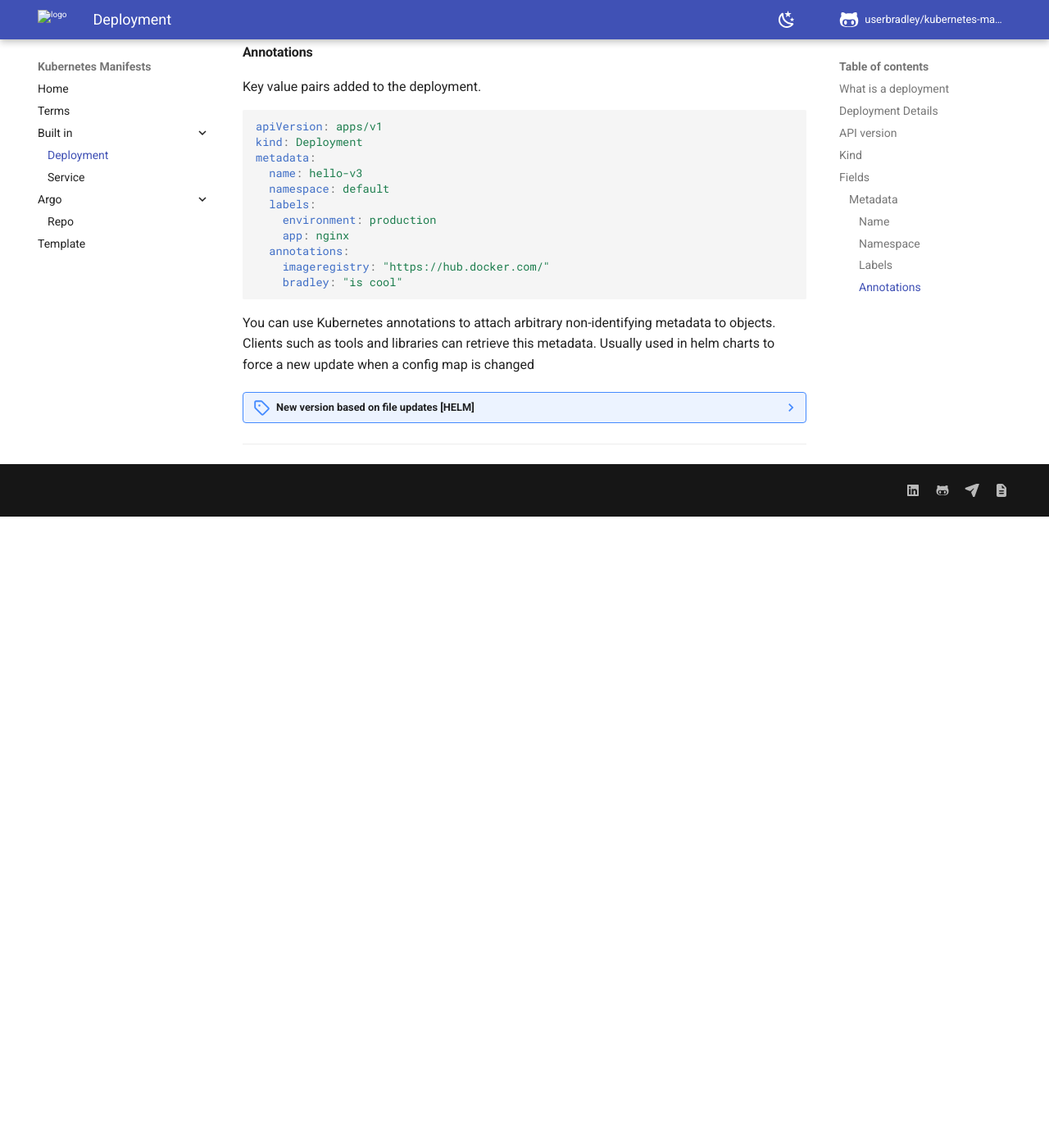
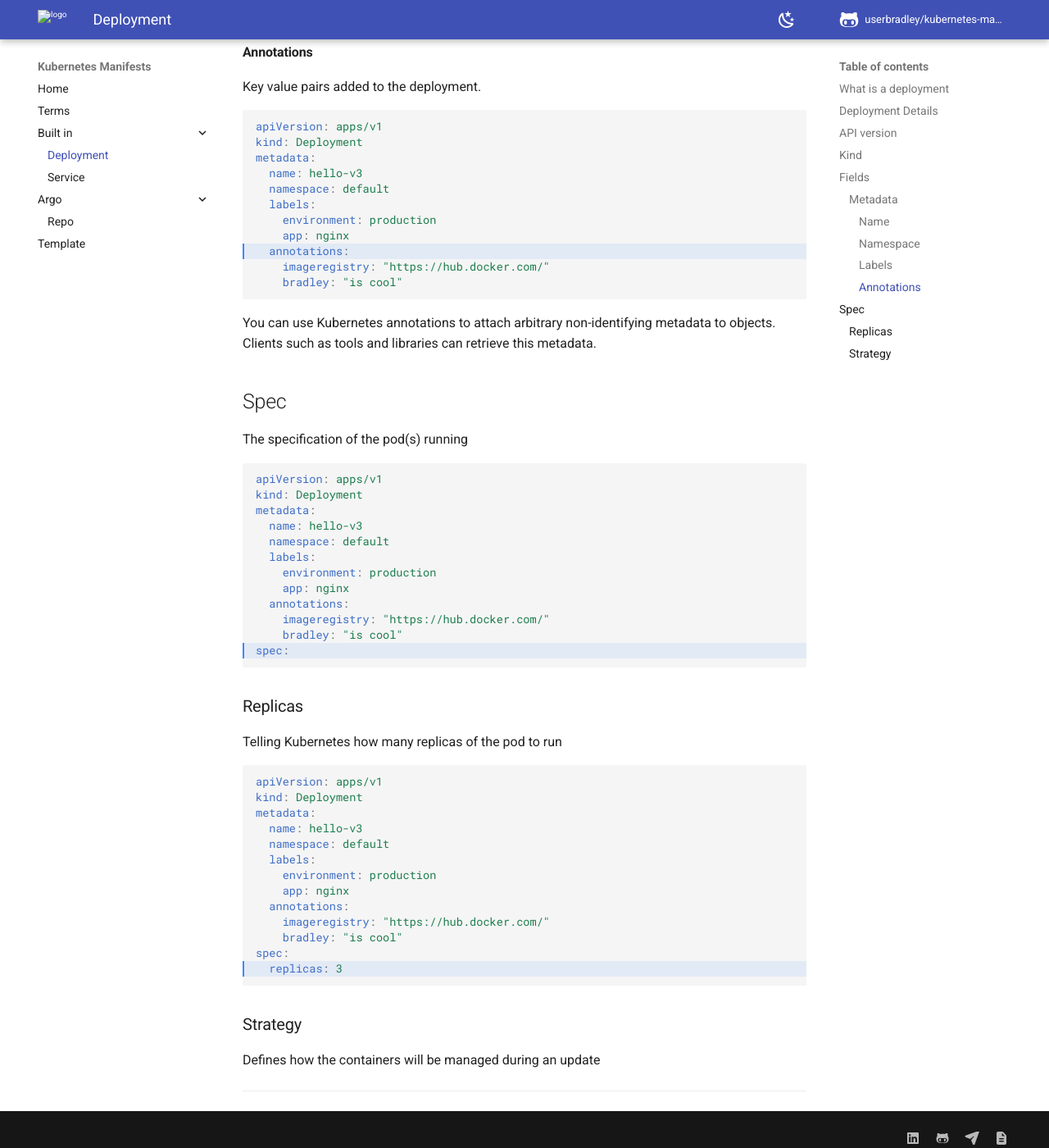
Before and after one commit to userbradley/kubernetes-examples, an MkDocs documentation site: the page built from docs/builtin/deployment.md, in a window 1280 px wide and 1400 px high, scrolled down 1736 px. Shown: the whole window at 82% size. Built offline with MkDocs 1.6.1 and Material for MkDocs 9.7.7, drawn with Linux system fonts in a browser that asks for light colours; comment, search, counter and statistics services are not loaded; before the commit the page ends 2366 px from its top, so only the background shows below that.

Commit message:
added new fields

````diff
--- a/docs/builtin/deployment.md
+++ b/docs/builtin/deployment.md
@@ -31,7 +31,7 @@ Deployment
 
 ### Metadata
 
-```yaml
+```yaml hl_lines="3"
 apiVersion: apps/v1
 kind: Deployment
 metadata:
@@ -43,7 +43,7 @@ metadata:
 
 Gives the Deployment a name
 
-```yaml
+```yaml hl_lines="4"
 apiVersion: apps/v1
 kind: Deployment
 metadata:
@@ -55,7 +55,7 @@ metadata:
 The namespace the Deployment should go to
 
 
-```yaml
+```yaml hl_lines="5"
 apiVersion: apps/v1
 kind: Deployment
 metadata:
@@ -67,7 +67,7 @@ metadata:
 
 User readable key/value pairs attached to Deployments
 
-```yaml
+```yaml hl_lines="6"
 apiVersion: apps/v1
 kind: Deployment
 metadata:
@@ -87,7 +87,7 @@ These are entirely human-readable, and do not affect the deployment programmatic
 
 Key value pairs added to the deployment.
 
-```yaml
+```yaml hl_lines="9"
 apiVersion: apps/v1
 kind: Deployment
 metadata:
@@ -104,9 +104,13 @@ metadata:
 ```
 
 You can use Kubernetes annotations to attach arbitrary non-identifying metadata to objects. Clients such as tools and libraries can retrieve this metadata.
-Usually used in helm charts to force a new update when a config map is changed
 
+
+<!--
+
+@todo: come back to this later
 ??? note "New version based on file updates [HELM]"
+    This wo
     ```yaml
       template:
         metadata:
@@ -115,6 +119,51 @@ Usually used in helm charts to force a new update when a config map is changed
             checksum/secret: {{ include (print $.Template.BasePath "/secret.yaml") . | sha256sum }}
     ```
 
+-->
+
+## Spec
+
+The specification of the pod(s) running
+
+```yaml hl_lines="12"
+apiVersion: apps/v1
+kind: Deployment
+metadata:
+  name: hello-v3
+  namespace: default
+  labels:
+    environment: production
+    app: nginx
+  annotations:
+    imageregistry: "https://hub.docker.com/"
+    bradley: "is cool"
+spec:
+```
+
+### Replicas
+
+Telling Kubernetes how many replicas of the pod to run
+
+```yaml hl_lines="13"
+apiVersion: apps/v1
+kind: Deployment
+metadata:
+  name: hello-v3
+  namespace: default
+  labels:
+    environment: production
+    app: nginx
+  annotations:
+    imageregistry: "https://hub.docker.com/"
+    bradley: "is cool"
+spec:
+  replicas: 3
+```
+
+### Strategy
+
+Defines how the containers will be managed during an update
+
 
 
 ---
````
Also changed, not shown: 1 other file.
